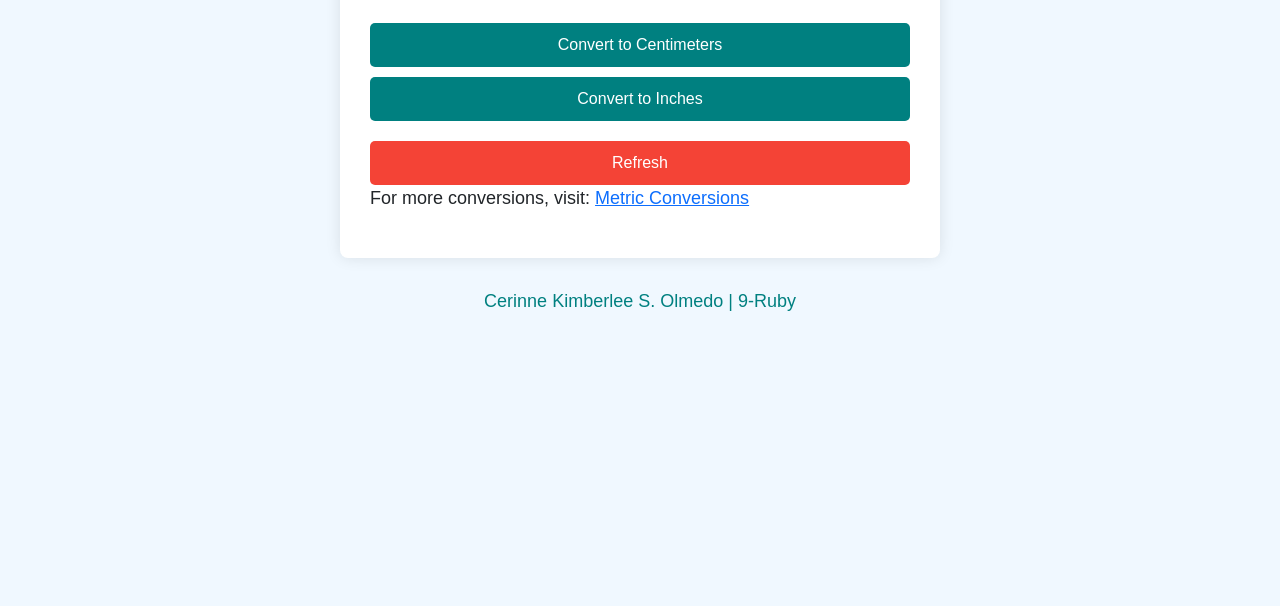
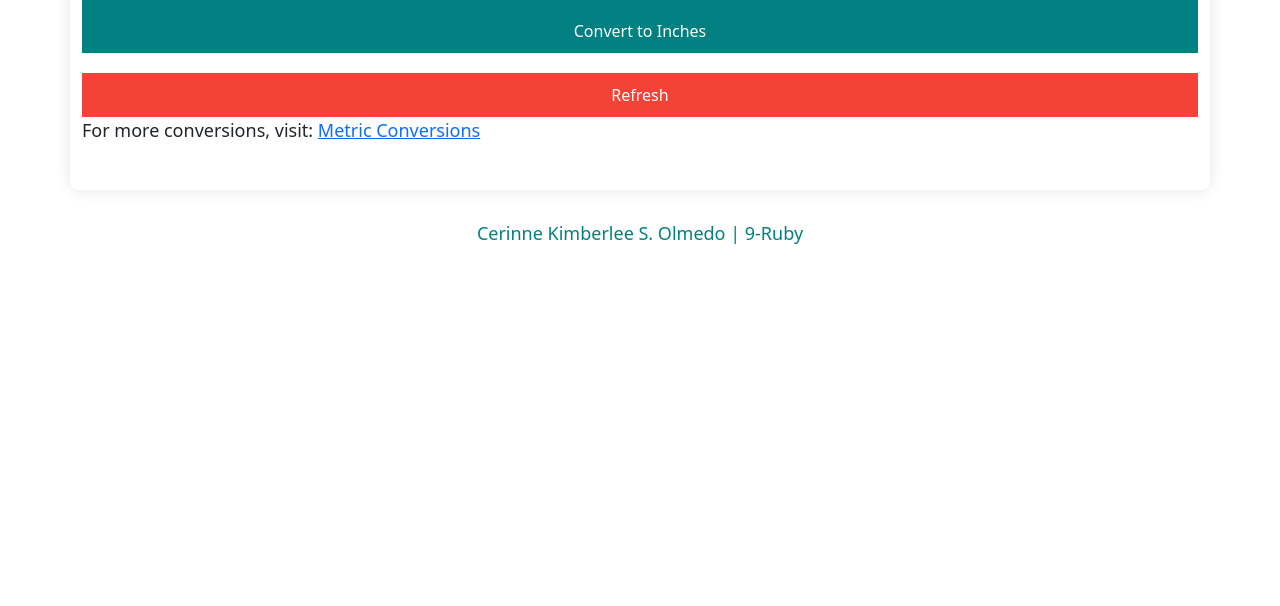
Before and after one commit to COLMEDO-9R/Q3SW1, a plain HTML site: page index.html in a window 1280 px wide. Shown: the part 194-800 px from the top of the page. Drawn offline with nearby package versions, Linux system fonts and the light colour scheme.

Commit message:
index.html

```diff
--- a/index.html
+++ b/index.html
@@ -8,67 +8,7 @@
     <link rel="stylesheet" href="styles.css">
     <!-- Bootstrap CSS -->
     <link href="https://cdn.jsdelivr.net/npm/bootstrap@5.3.0-alpha1/dist/css/bootstrap.min.css" rel="stylesheet">
-    <style> /* Custom CSS for page styling */
-        body {
-            font-family: 'Arial', sans-serif;
-            background-color: #f0f8ff;
-            margin: 0;
-            padding: 30px;
-        }
-        .container {
-            background-color: #ffffff;
-            padding: 30px;
-            border-radius: 8px;
-            box-shadow: 0 0 15px rgba(0, 0, 0, 0.1);
-            max-width: 600px;
-            margin: auto;
-        }
-        h1 {
-            text-align: center;
-            color: #008080;
-        }
-        p {
-            font-size: 18px;
-        }
-        .result {
-            font-weight: bold;
-        }
-        button {
-            background-color: #008080;
-            color: white;
-            border: none;
-            padding: 10px 20px;
-            font-size: 16px;
-            cursor: pointer;
-            border-radius: 5px;
-            width: 100%;
-            margin-top: 10px;
-        }
-        button:hover {
-            background-color: #006f6f;
-        }
-        .refresh-btn {
-            background-color: #f44336;
-            margin-top: 20px;
-        }
-        .refresh-btn:hover {
-            background-color: #d32f2f;
-        }
-        .footer {
-            margin-top: 30px;
-            text-align: center;
-            font-size: 16px;
-            color: #008080;
-        }
-        .footer a {
-            color: #008080;
-            text-decoration: none;
-            font-weight: bold;
-        }
-        .footer a:hover {
-            text-decoration: underline;
-        }
-</style>
+
 </head>
 <body>
     <div class="container">
```
